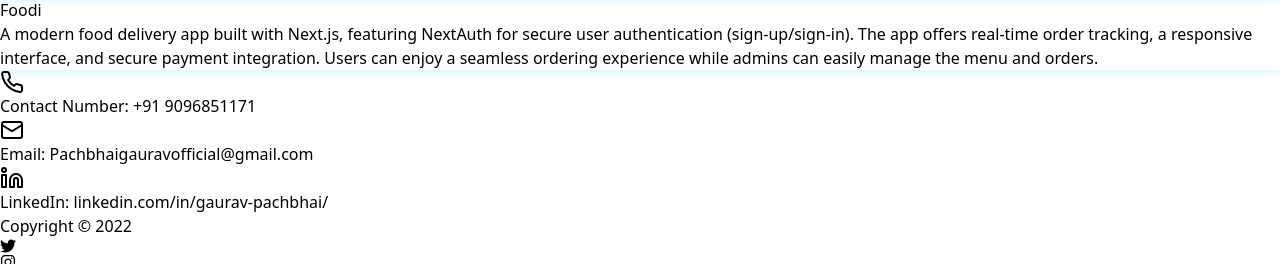
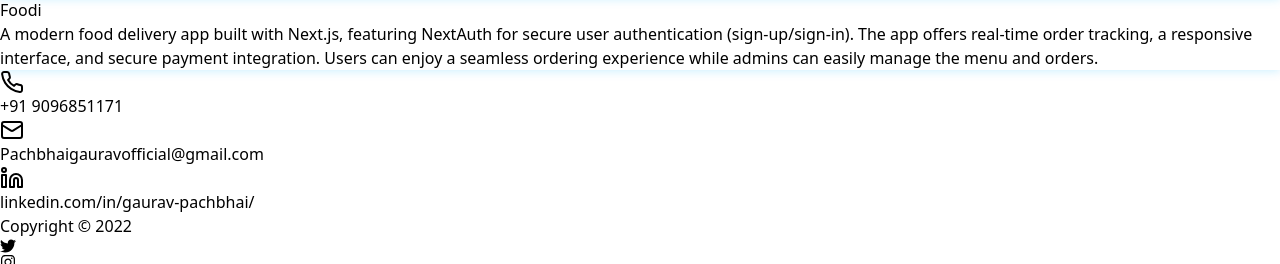
Before and after one commit to GauravPachbhai/Portfolio, a React (Vite) app: page / in a window 1280 px wide. Shown: the part 6623-6887 px from the top of the page. Built offline with nearby package versions, Linux system fonts and the light colour scheme.

Commit message:
reponsive

```diff
--- a/src/App.css
+++ b/src/App.css
@@ -119,11 +119,11 @@
 }
 /* Default styles */
 .top-0 {
-  top: -27px; /* Aligns the top edges */
+  top: -29px; /* Aligns the top edges */
 }
 
 .left-0 {
-  left: 2px; /* Aligns the left edges */
+  left: 16px; /* Aligns the left edges */
 }
 
 
--- a/src/App.jsx
+++ b/src/App.jsx
@@ -17,7 +17,7 @@
         <div className='w-full'> <Navbar /></div>
 
         <div className='w-full flex flex-col justify-center self-center items-center mt-10 sm:mt-0'>
-          <section className='w-3/4 sm:w-10/12 lg:w-3/4 mt-12 sm:mt-0 p-10' id='home'><Home /></section>
+          <section className='w-full sm:w-10/12 lg:w-3/4 mt-12 sm:mt-0 p-10' id='home'><Home /></section>
 
           <section className='w-3/4 pb-10' id='aboutme'><Aboutme /></section>
           <div className="w-full h-[2px] bg-gradient-to-r from-transparent via-blue-500 to-transparent" />
--- a/src/component/Aboutme.jsx
+++ b/src/component/Aboutme.jsx
@@ -95,7 +95,7 @@
                 <h1 className='text-blue-500 text-3xl mt-4 p-2'>Tech Stack</h1>
             </div>
 
-            <div className='grid grid-cols-2 sm:grid-cols-5 gap-5'>
+            <div className='grid grid-cols-2 sm:grid-cols-3  lg:grid-cols-4 gap-5'>
                 {
                     techStack.map((item)=>(
                         <Card link={item.link} title={item.title}/>
--- a/src/component/Footer.jsx
+++ b/src/component/Footer.jsx
@@ -4,10 +4,10 @@
 function Footer() {
     return (
         <footer className="flex flex-col text-gray-300 py-4 text-center h-56 lg:h-24 justify-center items-center mt-4 w-full">
-            <div className=" flex flex-col lg:flex-row justify-center items-center gap-5 container mx-auto">
-                <p className="flex gap-3"> <Phone /> Contact Number: <span className="font-semibold">+91 9096851171</span></p>
-                <p className="flex gap-3"><Mail />Email: <a href="mailto:pachbhaigauravofficial@gmail.com" className="text-blue-400">Pachbhaigauravofficial@gmail.com</a></p>
-                <p className="flex gap-3"><Linkedin />LinkedIn: <a href="https://www.linkedin.com/in/gaurav-pachbhai-526b39230/" target="_blank" rel="noopener noreferrer" className="text-blue-400">linkedin.com/in/gaurav-pachbhai/</a></p>
+            <div className=" flex flex-col lg:flex-row justify-center items-start lg:items-center gap-5 container mx-auto ml-8 lg:ml-0 w-fit lg:w-full">
+                <p className="flex gap-3"> <Phone /><span className="font-semibold">+91 9096851171</span></p>
+                <p className="flex gap-3"><Mail /><a href="mailto:pachbhaigauravofficial@gmail.com" className="text-blue-400">Pachbhaigauravofficial@gmail.com</a></p>
+                <p className="flex gap-3"><Linkedin /><a href="https://www.linkedin.com/in/gaurav-pachbhai-526b39230/" target="_blank" rel="noopener noreferrer" className="text-blue-400">linkedin.com/in/gaurav-pachbhai/</a></p>
             </div>
             <div className="w-11/12 items-center text-blue-500 flex justify-center mt-8">
                 <div className=" w-1/5 md:w-1/4 border-t border-gray-500" />
--- a/src/component/Navbar.jsx
+++ b/src/component/Navbar.jsx
@@ -15,7 +15,7 @@
 
 function Navbar() {
     return (
-        <nav className='flex flex-col justify-center sm:justify-between sm:flex-row items-center p-4 w-full sm:w-full fixed h-24 sm:h-16 bg-black z-20'>
+        <nav className='flex flex-col justify-center sm:justify-between sm:flex-row items-center p-4 w-fit sm:w-full fixed h-24 sm:h-16 bg-black z-20 mt-0 sm:mt-0'>
             <div className='flex items-center '>
                 <img
                     src='https://i.ibb.co/GPbdFJH/Frame-2.png'
@@ -25,7 +25,7 @@
                 <h1 className='text-white text-lg font-bold'>Portfolio</h1>
             </div>
             <div>
-                <ul className='flex space-x-6 text-white'>
+                <ul className='flex space-x-4    sm:space-x-6 text-white'>
                     <li className='p-2 hover:text-blue-500 cursor-pointer' onClick={() => scrollToSection('home')}>Home</li>
                     <li className='p-2 hover:text-blue-500 cursor-pointer' onClick={() => scrollToSection('aboutme')}>About Me</li>
                     <li className='p-2  hover:text-blue-500 cursor-pointer' onClick={() => scrollToSection('projects')}>Projects</li>
```
